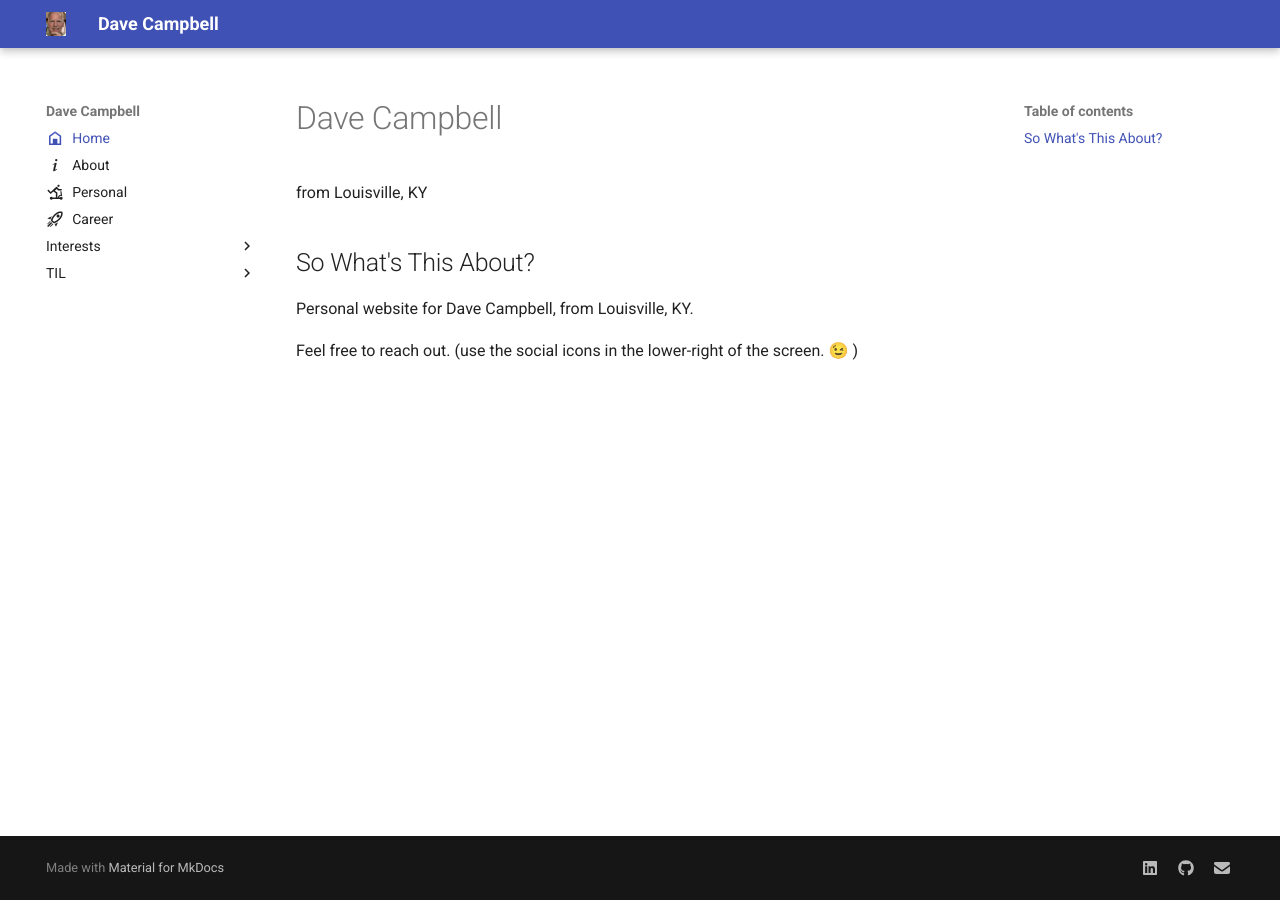
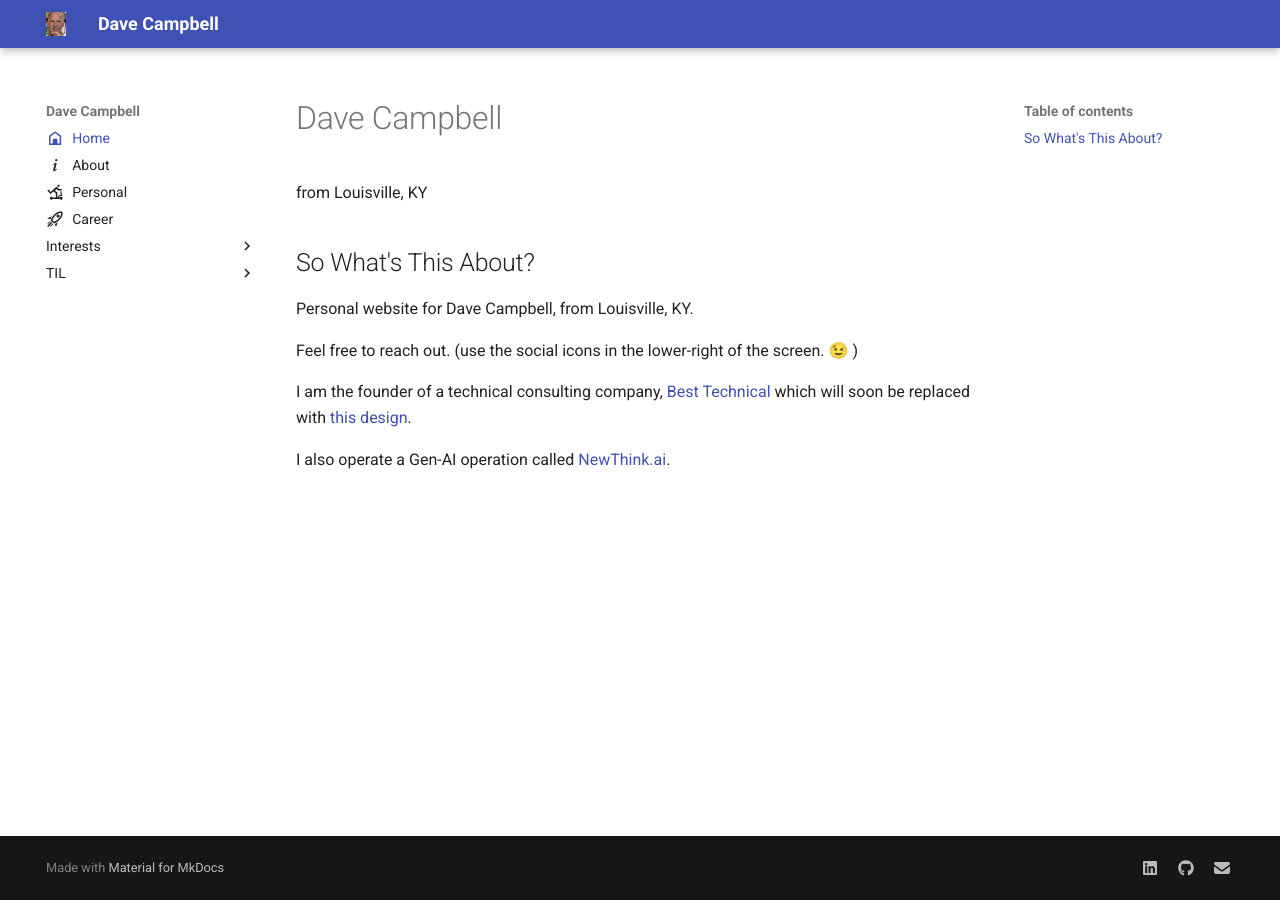
Before and after one commit to davecampbell/davecampbell.github.io, an MkDocs documentation site: the page built from docs/index.md, in a window 1280 px wide. Built offline with MkDocs 1.6.1 and Material for MkDocs 9.7.7, drawn with Linux system fonts in a browser that asks for light colours.

Commit message:
add besttech website to front page

```diff
--- a/docs/index.md
+++ b/docs/index.md
@@ -10,3 +10,7 @@ Personal website for Dave Campbell, from Louisville, KY.
 
 Feel free to reach out.
 (use the social icons in the lower-right of the screen. 😉 )
+
+I am the founder of a technical consulting company, [Best Technical](https://besttechnical.com) which will soon be replaced with [this design](https://tekbest.com).
+
+I also operate a Gen-AI operation called [NewThink.ai](https://newthink.ai).
```
